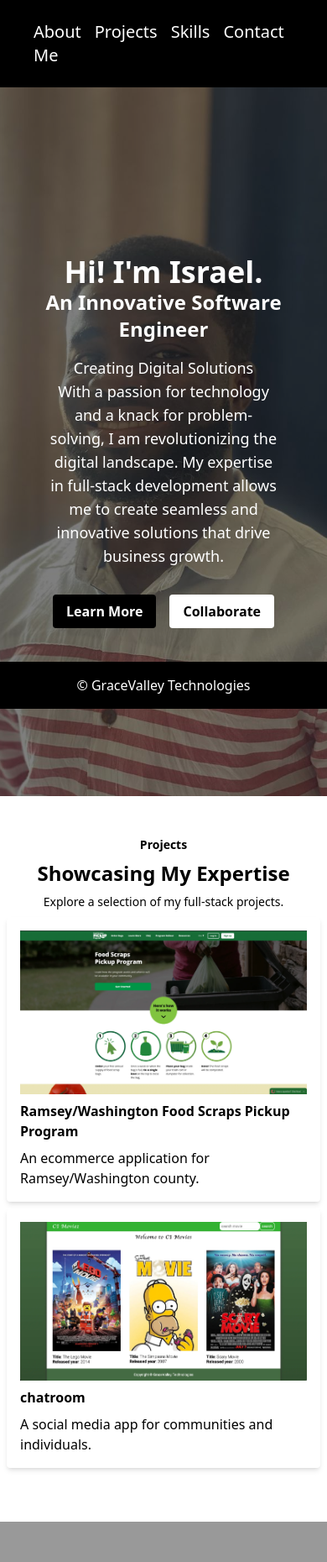
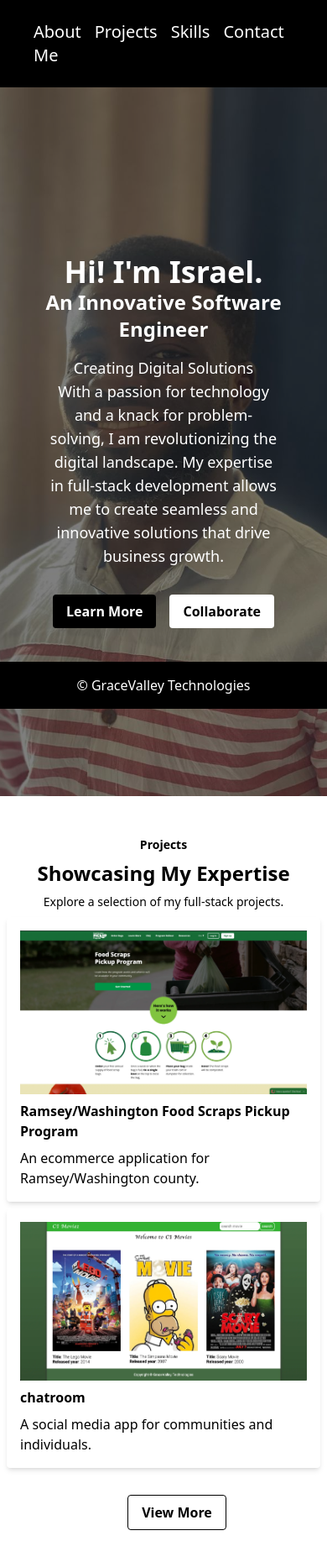
Before and after one commit to NanorIsrael/gv_web, a React (Create React App) app: page / in a window 390 px wide. Shown: the top 1860 px of the page at 84% size. Before the commit the page ends 1812 px from the top, so only its background shows below. Built offline with nearby package versions, Linux system fonts and the light colour scheme.

Commit message:
Update projects section

```diff
--- a/src/App.css
+++ b/src/App.css
@@ -631,6 +631,11 @@ code {
   position: relative;
 }
 
+.sticky {
+  position: -webkit-sticky;
+  position: sticky;
+}
+
 .inset-0 {
   inset: 0px;
 }
@@ -643,6 +648,14 @@ code {
   z-index: 0;
 }
 
+.z-20 {
+  z-index: 20;
+}
+
+.z-30 {
+  z-index: 30;
+}
+
 .m-1 {
   margin: 0.25rem;
 }
@@ -651,9 +664,27 @@ code {
   margin: 0.5rem;
 }
 
+.m-auto {
+  margin: auto;
+}
+
+.m-4 {
+  margin: 1rem;
+}
+
 .my-2 {
   margin-top: 0.5rem;
   margin-bottom: 0.5rem;
+}
+
+.mx-0 {
+  margin-left: 0px;
+  margin-right: 0px;
+}
+
+.my-auto {
+  margin-top: auto;
+  margin-bottom: auto;
 }
 
 .ml-2 {
@@ -728,12 +759,33 @@ code {
   justify-content: space-between;
 }
 
+.self-center {
+  align-self: center;
+}
+
+.self-stretch {
+  align-self: stretch;
+}
+
 .overflow-hidden {
   overflow: hidden;
 }
 
 .rounded {
   border-radius: 0.25rem;
+}
+
+.border {
+  border-width: 1px;
+}
+
+.border-\[1px-solid-black\] {
+  border-color: 1px-solid-black;
+}
+
+.border-black {
+  --tw-border-opacity: 1;
+  border-color: rgb(0 0 0 / var(--tw-border-opacity));
 }
 
 .bg-black {
@@ -812,6 +864,10 @@ code {
   padding-top: 3rem;
 }
 
+.pt-32 {
+  padding-top: 8rem;
+}
+
 .text-center {
   text-align: center;
 }
@@ -886,6 +942,21 @@ code {
   background-color: rgb(21 128 61 / var(--tw-bg-opacity));
 }
 
+.hover\:bg-black:hover {
+  --tw-bg-opacity: 1;
+  background-color: rgb(0 0 0 / var(--tw-bg-opacity));
+}
+
+.hover\:text-white:hover {
+  --tw-text-opacity: 1;
+  color: rgb(255 255 255 / var(--tw-text-opacity));
+}
+
+.hover\:text-black:hover {
+  --tw-text-opacity: 1;
+  color: rgb(0 0 0 / var(--tw-text-opacity));
+}
+
 @media (min-width: 768px) {
   .md\:block {
     display: block;
--- a/src/App.tsx
+++ b/src/App.tsx
@@ -1,5 +1,5 @@
 import './App.css';
-import { Link, Navigate, NavLink, Route, Routes } from 'react-router-dom';
+import { Navigate, Route, Routes } from 'react-router-dom';
 // import Home from './pages/Home';
 import Projects from './pages/Projects';
 import About from './pages/About';
@@ -8,7 +8,7 @@ import Home from './pages/Home';
 function App() {
   return (
     <div className="container">
-      <header className={'flex justify-between z-0'}>
+      {/* <header className={' z-0'}>
         <Link to="/" className="hidden text-2xl p-2 z-0 md:block">
           GvTech
         </Link>
@@ -28,7 +28,7 @@ function App() {
             </li>
           </ul>
         </nav>
-      </header>
+      </header> */}
       <Routes>
         <Route path="/" element={<Home />} />
         {/* <Route path="/blog" element={<Blog />} /> */}
@@ -36,7 +36,7 @@ function App() {
         <Route path="/projects" element={<Projects />} />
         <Route path="*" element={<Navigate to="/" />} />
       </Routes>
-      <footer>&copy; GraceValley Technologies</footer>
+      {/* <footer>&copy; GraceValley Technologies</footer> */}
     </div>
   );
 }
--- a/src/index.css
+++ b/src/index.css
@@ -94,7 +94,9 @@ img {
   max-width: 100%;
   height: auto;
 }
-
+.home {
+  z-index: 10;
+}
 .no_wrap {
   white-space: nowrap;
 }
--- a/src/pages/Home.tsx
+++ b/src/pages/Home.tsx
@@ -1,3 +1,4 @@
+import { Link } from "react-router-dom";
 import Project from "../components/Project";
 
 function Home() {
@@ -21,6 +22,28 @@ function Home() {
 
   return (
     <>
+      <div className="container">
+      <header className={'flex justify-between z-0'}>
+        <a href="/" className="hidden text-2xl p-2 z-0 md:block">
+          GvTech
+        </a>
+        <nav className={'flex p-2 text-xl'}>
+          <ul className={'flex'}>
+            <li className={'mr-4'}>
+              <a href="/">About Me</a>
+            </li>
+            <li className={'mr-4'}>
+              <a href="#projects">Projects</a>
+            </li>
+            <li className={'mr-4'}>
+              <a href="/blog">Skills</a>
+            </li>
+            <li className={'mr-4'}>
+              <a href="/about">Contact</a>
+            </li>
+           </ul>
+        </nav>
+      </header>
       <article aria-label="Home">
       <div className="relative bg-cover bg-center h-screen z-1000" style={{ backgroundImage: 'url("Israel_Image.png")', paddingTop: '60px' }}>
       <div className="absolute inset-0 bg-black opacity-50 pt-16"></div>
@@ -35,7 +58,7 @@ function Home() {
         </div>
       </div>
     </div>
-    <section className="pt-12">
+    <section className="pt-12" id="projects">
       <h3 className="text-sm md:text-md text-center font-bold">Projects</h3>
       <h2 className="text-2xl md:text-3xl text-center font-bold mt-2">Showcasing My Expertise</h2>
       <p className="text-sm md:text-md text-center mt-2">Explore a selection  of my full-stack projects.</p>
@@ -44,9 +67,17 @@ function Home() {
         url={p.url}
         name={p.name}
         img={p.img}
-        key={p.id}/>)}
+        key={p.id}/>)
+      }
+      <div className="flex justify-center items-center w-full m-4 p-4">
+        <Link to="/projects">
+        <button type={'button'}className="bg-whit text-black font-bold py-2 px-4 rounded border-black border hover:bg-black hover:text-white">View More</button>
+        </Link>
+      </div>
     </section>
       </article>
+      <footer>&copy; GraceValley Technologies</footer>
+    </div>
     </>
   );
 }
--- a/src/pages/Projects.tsx
+++ b/src/pages/Projects.tsx
@@ -1,4 +1,3 @@
-import Body from '../components/Body';
 import Project from '../components/Project';
 
 function Projects() {
@@ -46,7 +45,16 @@ function Projects() {
   }
 ]
   return (
-    <Body aside>
+    <>
+     <header className={'flex justify-between z-0'}>
+        <nav className={'flex p-2 text-xl'}>
+          <ul className={'flex'}>
+            <li className={'mr-4'}>
+              <a href="/">Back</a>
+            </li>
+          </ul>
+        </nav>
+      </header>
       <article aria-label="Projects" className='bg-gray-100'>
        { project.map(p => <Project
         description={p.description}
@@ -55,7 +63,7 @@ function Projects() {
         img={p.img}
         key={p.id}/>)}
        </article>
-    </Body>
+    </>
   );
 }
 export default Projects;
```
